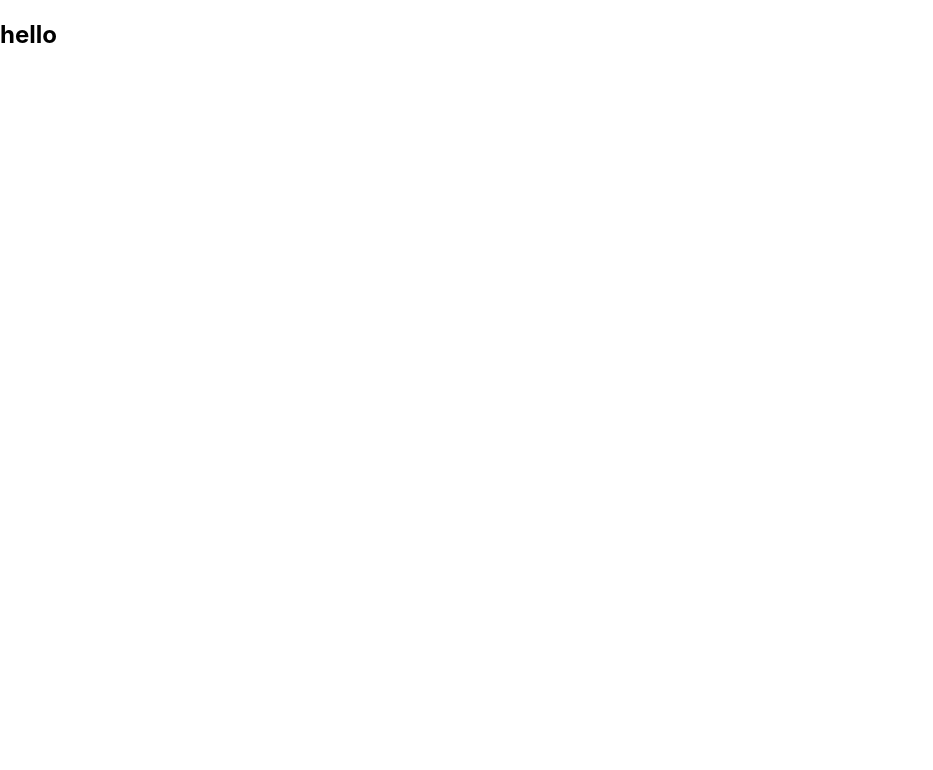
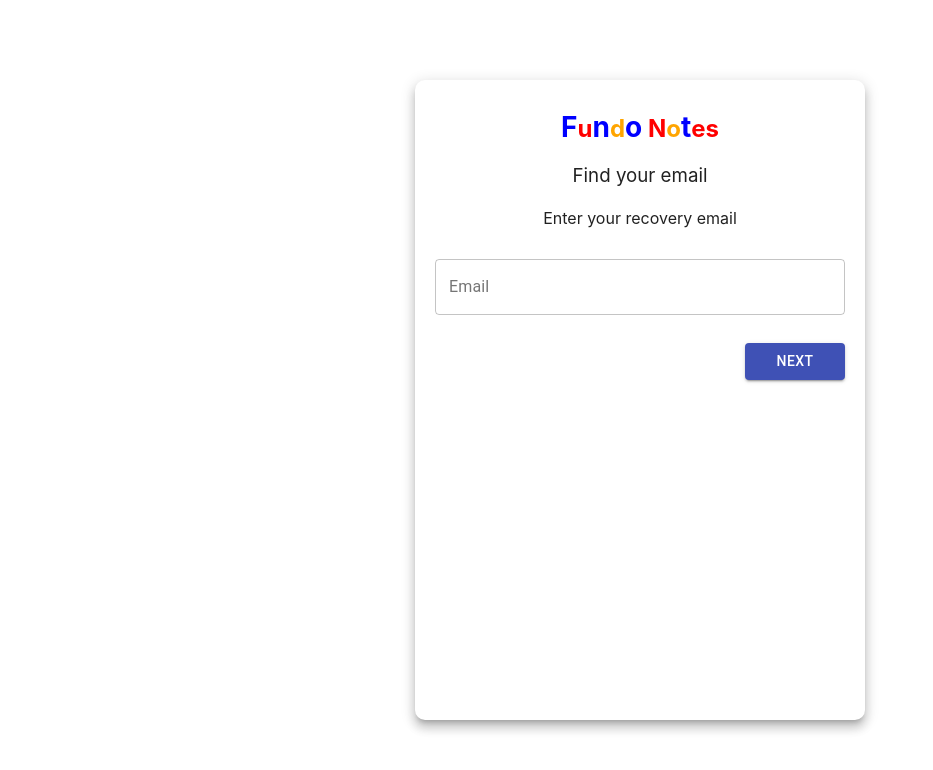
Before and after one commit to vivek0330/FundooNotesApp-REACT, a React (Create React App) app: page /forgot in a window 1280 px wide. Shown: the top 770 px of the page, without its empty margins (0-933 px from the left). Built offline with nearby package versions, Linux system fonts and the light colour scheme.

Commit message:
Feat: Added forgot form designed

```diff
--- a/src/pages/forgotPasword/forgot.jsx
+++ b/src/pages/forgotPasword/forgot.jsx
@@ -1,7 +1,67 @@
 import React from "react";
+import { Grid, Paper, TextField, Button } from "@material-ui/core";
+import { Formik, Form, Field, ErrorMessage } from "formik";
+import * as Yup from "yup";
+import "./forgot.scss";
+import Title from "../../component/title/title";
 
 const Forgot = () => {
-  return <h2>hello</h2>;
+  const initialValues = {
+    Email: "",
+  };
+
+  const onSubmits = (values, props) => {
+    console.log(values);
+    console.log(props);
+  };
+
+  const validationSchema = Yup.object().shape({
+    Email: Yup.string()
+      .email("Please Enter valid Email !!")
+      .required("Email is required !!"),
+  });
+
+  return (
+    <Grid className="display-center">
+      <Paper elevation={8} className="paperStyleFP">
+        <Grid align="center">
+          <Title />
+          <h3 className="fontDesign">Find your email</h3>
+          <h4 className="fontDesign">Enter your recovery email</h4>
+        </Grid>
+        <Formik
+          initialValues={initialValues}
+          validationSchema={validationSchema}
+          onSubmit={onSubmits}
+        >
+          {(props) => (
+            <Form>
+              <Field
+                as={TextField}
+                label="Email"
+                name="Email"
+                variant="outlined"
+                fullWidth
+                className="tfStyle"
+                helperText={<ErrorMessage name="Email" />}
+              />
+
+              <Grid container className="buttonStyle1" sm={12}>
+                <Button
+                  type="submit"
+                  color="primary"
+                  variant="contained"
+                  fullWidth
+                >
+                  Next
+                </Button>
+              </Grid>
+            </Form>
+          )}
+        </Formik>
+      </Paper>
+    </Grid>
+  );
 };
 
 export default Forgot;
--- a/src/pages/forgotPasword/forgot.scss
+++ b/src/pages/forgotPasword/forgot.scss
@@ -0,0 +1,18 @@
+.paperStyleFP {
+  padding: 10px 20px 100px 20px;
+  margin: 20px auto;
+  border-radius: 10px !important;
+  width: 450px;
+  min-width: 100px;
+  height: 80vh;
+}
+
+.fontDesign {
+  font-weight: 400;
+}
+
+.buttonStyle1 {
+  margin: 15px 0px !important;
+  width: 100px !important;
+  float: right;
+}
```
